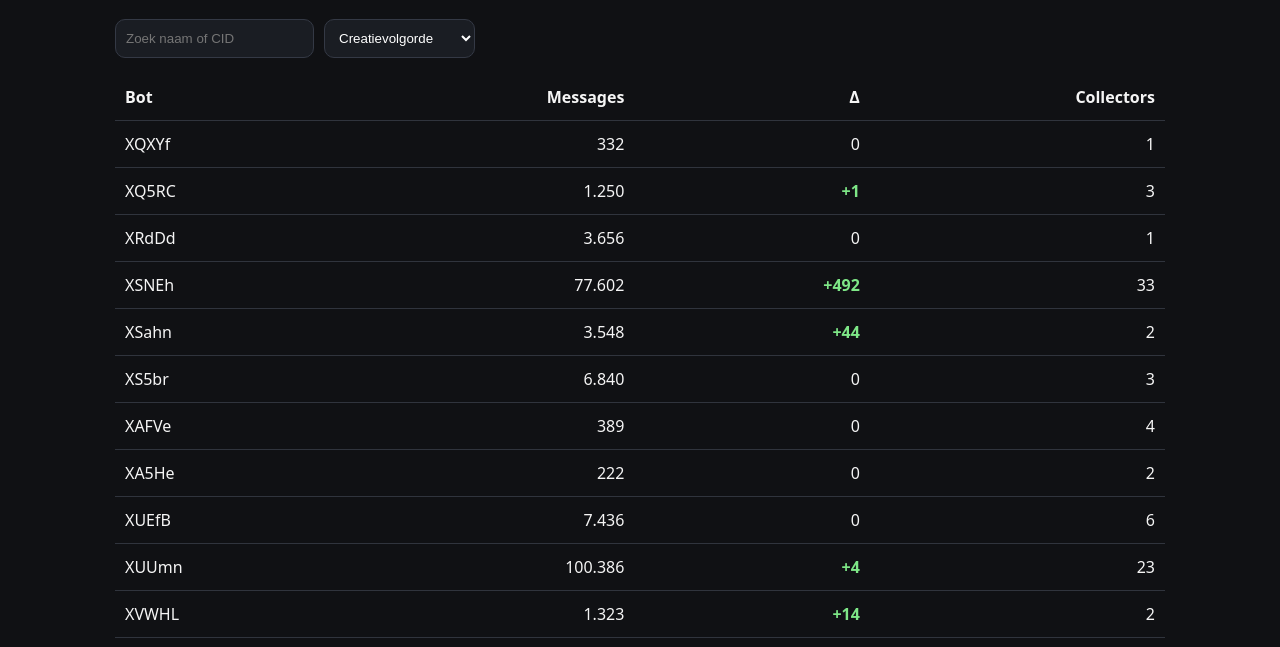
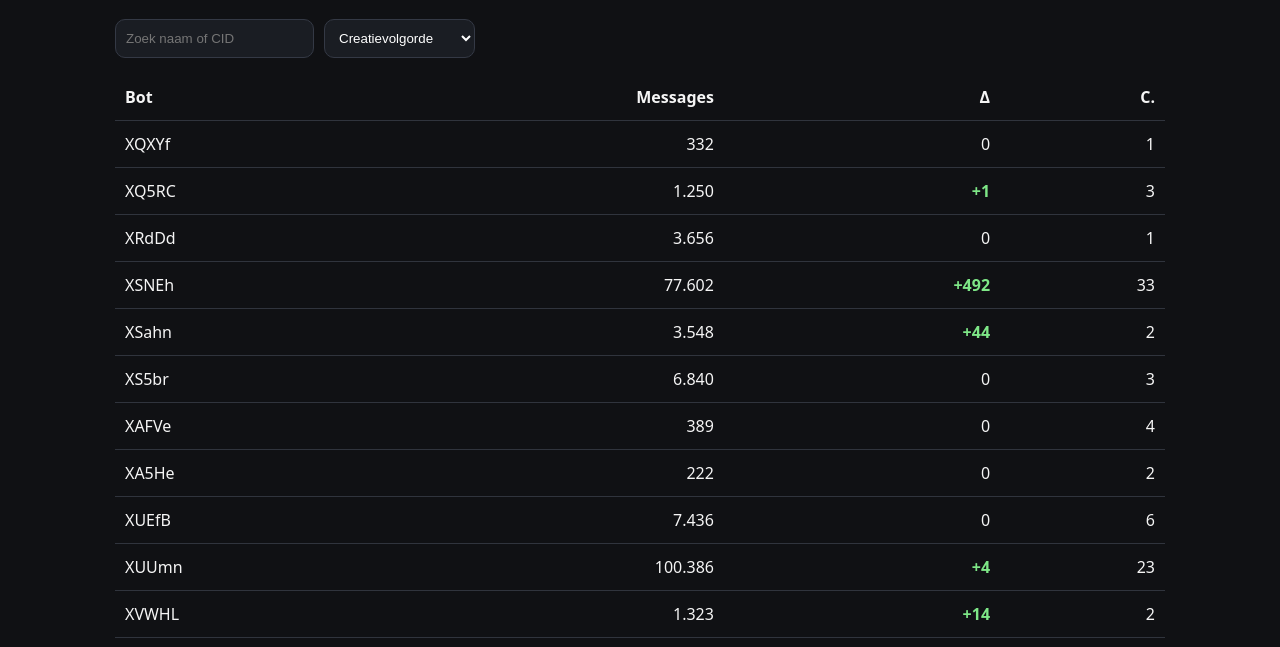
Before and after one commit to nnharmony/bot-stats, a website: page index.html in a window 1280 px wide. Shown: the part 136-783 px from the top of the page. Drawn offline with Linux system fonts and the light colour scheme.

Commit message:
Update index.html

```diff
--- a/index.html
+++ b/index.html
@@ -9,7 +9,7 @@
 </head>
 <body><main><h1>stats</h1><div id="updated" class="muted">Laden…</div>
 <div class="controls"><input id="search" placeholder="Zoek naam of CID"><select id="sort"><option value="creation">Creatievolgorde</option><option value="growth">Grootste groei</option><option value="messages">Meeste messages</option><option value="collectors">Meeste collectors</option><option value="name">Alfabetisch</option></select></div>
-<table><thead><tr><th>Bot</th><th>Messages</th><th>Δ</th><th>Collectors</th></tr></thead><tbody id="rows"></tbody></table></main>
+<table><thead><tr><th>Bot</th><th>Messages</th><th>Δ</th><th>C.</th></tr></thead><tbody id="rows"></tbody></table></main>
 <script>
 const fmt=new Intl.NumberFormat('nl-NL');const state={bots:[],meta:new Map()};
 Promise.all([fetch('bots.json',{cache:'no-store'}).then(r=>r.json()),fetch('data/history.json',{cache:'no-store'}).then(r=>r.json())]).then(([bots,history])=>{
```
